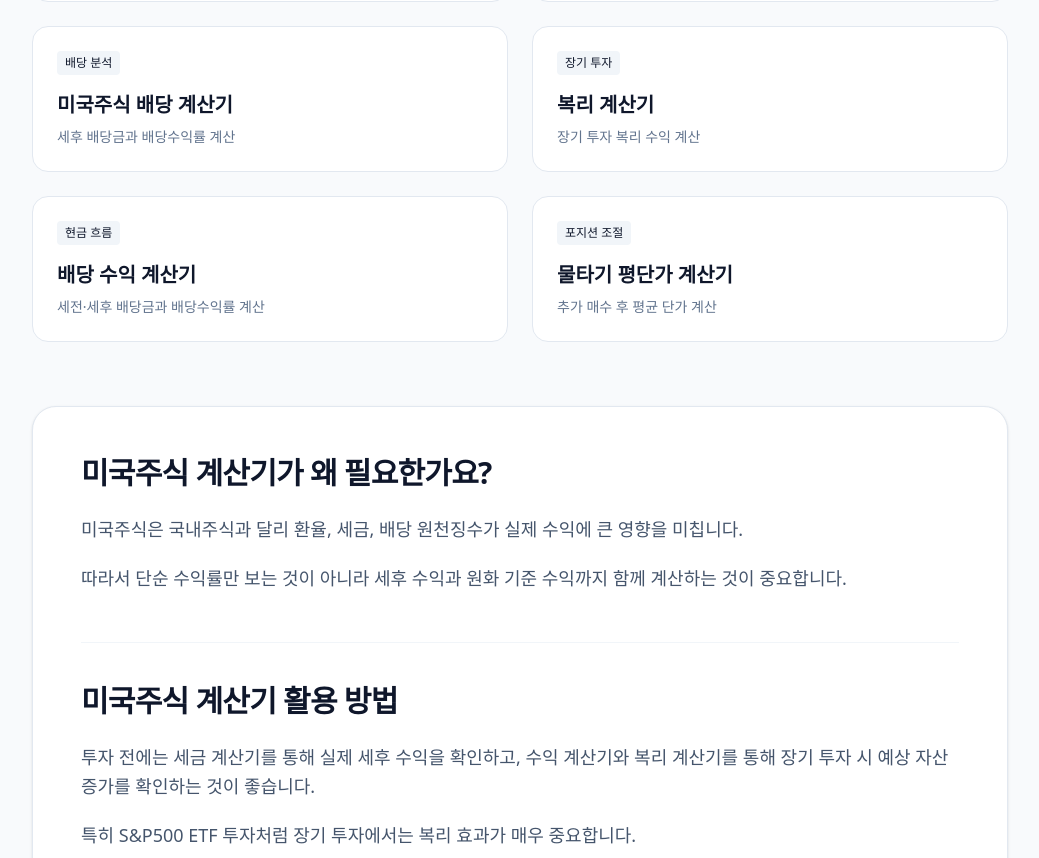
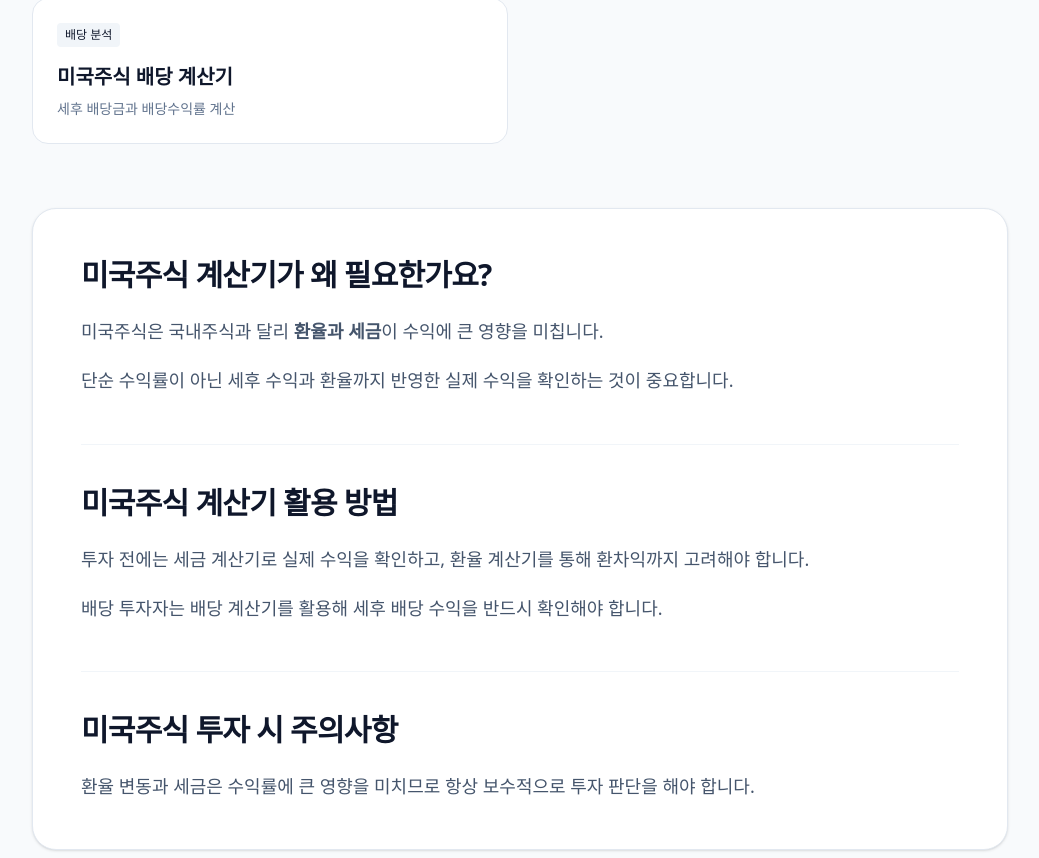
Before and after one commit to YG-coder/stock-calculator, a Next.js app: page /us-stocks in a window 1280 px wide. Shown: the part 682-1540 px from the top of the page, without its empty margins (120-1159 px from the left). Built offline with nearby package versions, Linux system fonts and the light colour scheme.

Commit message:
feat: 주식 수익률 계산기에 KRW/USD 통화 토글 추가

```diff
--- a/src/app/stocks/page.tsx
+++ b/src/app/stocks/page.tsx
@@ -44,6 +44,7 @@ export default function StocksPage() {
 
     return (
         <main className="min-h-screen bg-slate-50 text-slate-900 pb-20">
+            {/* 헤더 */}
             <section className="bg-white border-b border-slate-200">
                 <div className="mx-auto max-w-5xl px-6 py-20 md:py-28 text-center">
                     <span className="inline-flex rounded-full bg-slate-100 px-4 py-1.5 text-sm font-semibold text-slate-600 mb-6">
@@ -59,6 +60,7 @@ export default function StocksPage() {
                 </div>
             </section>
 
+            {/* 계산기 리스트 */}
             <div className="mx-auto max-w-5xl px-6 py-16">
                 <section className="grid gap-6 sm:grid-cols-2 mb-16">
                     {calculators.map((calc) => (
@@ -67,17 +69,26 @@ export default function StocksPage() {
                             href={calc.href}
                             className="group rounded-2xl bg-white p-6 border border-slate-200 hover:shadow-lg hover:-translate-y-1 transition"
                         >
-                            <div className="flex justify-between mb-4">
+                            {/* ✅ 공용 배지 포함 */}
+                            <div className="flex items-center gap-2 mb-4">
                                 <span className="text-xs bg-slate-100 px-2 py-1 rounded">
                                     {calc.badge}
                                 </span>
+
+                                {calc.isCommon && (
+                                    <span className="text-xs bg-blue-50 text-blue-600 px-2 py-1 rounded border border-blue-200">
+                                        공용
+                                    </span>
+                                )}
                             </div>
+
                             <h2 className="text-xl font-bold mb-2">{calc.title}</h2>
                             <p className="text-sm text-slate-500">{calc.desc}</p>
                         </Link>
                     ))}
                 </section>
 
+                {/* SEO 콘텐츠 */}
                 <SectionCard>
                     <Article title="주식 계산기가 왜 필요한가요?">
                         <p>
--- a/src/app/us-stocks/page.tsx
+++ b/src/app/us-stocks/page.tsx
@@ -4,21 +4,20 @@ import { SectionCard, Article } from "@/components/ui/Shared";
 import { CALCULATORS } from "@/lib/constants";
 
 export const metadata: Metadata = {
-    title: "미국주식 계산기 모음 | 세금, 수익률, 배당, 복리 계산",
+    title: "미국주식 계산기 모음 | 세금, 환율, 배당 계산",
     description:
-        "미국주식 투자에 필요한 세금 계산기, 수익률 계산기, 배당 계산기, 복리 계산기를 한 곳에서 확인하세요. 환율과 세금을 반영한 실제 수익을 계산할 수 있습니다.",
+        "미국주식 투자에 필요한 세금 계산기, 환율 수익 계산기, 배당 계산기를 한 곳에서 확인하세요. 실제 세후 수익과 환율 영향을 반영한 계산이 가능합니다.",
     keywords: [
         "미국주식 계산기",
-        "미국주식 세금 계산기",
-        "미국주식 수익률 계산기",
-        "배당 계산기",
-        "복리 계산기",
-        "S&P500 투자 계산",
+        "해외주식 세금 계산기",
+        "환율 수익 계산기",
+        "미국주식 배당 계산기",
+        "달러 투자 계산",
     ],
     openGraph: {
         title: "미국주식 계산기 모음 | 투자 필수 툴 허브",
         description:
-            "세금, 환율, 배당, 수익률까지 미국주식 투자에 필요한 모든 계산기를 한 곳에서 확인하세요.",
+            "세금, 환율, 배당까지 미국주식 투자에 필요한 핵심 계산기를 한 곳에서 확인하세요.",
         type: "website",
     },
 };
@@ -28,14 +27,18 @@ export default function USStocksPage() {
         "/overseas-stock-tax-calculator",
         "/us-stocks/exchange-profit",
         "/us-stocks/dividend",
-        "/compound-interest-calculator",
-        "/dividend-calculator",
-        "/average-price-calculator",
     ];
 
+    // ✅ 미국 전용만 (공용 제외)
     const calculators = CALCULATORS
-        .filter((c) => c.groups?.includes("us-stocks"))
+        .filter(
+            (c) =>
+                c.kind === "calculator" &&
+                c.groups?.includes("us-stocks") &&
+                !c.isCommon
+        )
         .sort((a, b) => order.indexOf(a.href) - order.indexOf(b.href));
+
     return (
         <main className="min-h-screen bg-slate-50 text-slate-900 pb-20">
             {/* 헤더 */}
@@ -48,8 +51,7 @@ export default function USStocksPage() {
                         미국주식 계산기 모음
                     </h1>
                     <p className="mt-6 text-lg text-slate-500 max-w-2xl mx-auto">
-                        세금, 수익률, 배당, 복리 계산까지 미국주식 투자에 필요한 핵심 계산기를
-                        한 곳에서 빠르게 확인하세요.
+                        세금, 환율, 배당까지 미국주식 투자에 필요한 핵심 계산기를 한 곳에서 빠르게 확인하세요.
                     </p>
                 </div>
             </section>
@@ -68,6 +70,7 @@ export default function USStocksPage() {
                                     {calc.badge}
                                 </span>
                             </div>
+
                             <h2 className="text-xl font-bold mb-2">{calc.title}</h2>
                             <p className="text-sm text-slate-500">{calc.desc}</p>
                         </Link>
@@ -78,25 +81,25 @@ export default function USStocksPage() {
                 <SectionCard>
                     <Article title="미국주식 계산기가 왜 필요한가요?">
                         <p>
-                            미국주식은 국내주식과 달리 환율, 세금, 배당 원천징수가 실제 수익에 큰 영향을 미칩니다.
+                            미국주식은 국내주식과 달리 <strong>환율과 세금</strong>이 수익에 큰 영향을 미칩니다.
                         </p>
                         <p>
-                            따라서 단순 수익률만 보는 것이 아니라 세후 수익과 원화 기준 수익까지 함께 계산하는 것이 중요합니다.
+                            단순 수익률이 아닌 세후 수익과 환율까지 반영한 실제 수익을 확인하는 것이 중요합니다.
                         </p>
                     </Article>
 
                     <Article title="미국주식 계산기 활용 방법">
                         <p>
-                            투자 전에는 세금 계산기를 통해 실제 세후 수익을 확인하고, 수익 계산기와 복리 계산기를 통해 장기 투자 시 예상 자산 증가를 확인하는 것이 좋습니다.
+                            투자 전에는 세금 계산기로 실제 수익을 확인하고, 환율 계산기를 통해 환차익까지 고려해야 합니다.
                         </p>
                         <p>
-                            특히 S&P500 ETF 투자처럼 장기 투자에서는 복리 효과가 매우 중요합니다.
+                            배당 투자자는 배당 계산기를 활용해 세후 배당 수익을 반드시 확인해야 합니다.
                         </p>
                     </Article>
 
                     <Article title="미국주식 투자 시 주의사항">
                         <p>
-                            환율 변동과 세금은 수익률에 큰 영향을 미치므로 항상 보수적인 기준으로 투자 판단을 해야 합니다.
+                            환율 변동과 세금은 수익률에 큰 영향을 미치므로 항상 보수적으로 투자 판단을 해야 합니다.
                         </p>
                     </Article>
                 </SectionCard>
--- a/src/lib/constants.ts
+++ b/src/lib/constants.ts
@@ -9,6 +9,7 @@ export type CalculatorItem = {
   kind: "calculator" | "hub";
   groups?: ("stocks" | "crypto" | "us-stocks")[];
   featured?: boolean;
+  isCommon?: boolean; // ✅ 공용 여부 추가
 };
 
 export const CALCULATORS: CalculatorItem[] = [
@@ -21,6 +22,7 @@ export const CALCULATORS: CalculatorItem[] = [
     badge: "수익 실현",
     kind: "calculator",
     groups: ["stocks"],
+    isCommon: true, // ✅ 공용
     featured: true,
   },
   {
@@ -30,7 +32,8 @@ export const CALCULATORS: CalculatorItem[] = [
     desc: "추가 매수 후 평균 단가 계산",
     badge: "포지션 조절",
     kind: "calculator",
-    groups: ["stocks", "us-stocks"],
+    groups: ["stocks"],
+    isCommon: true,
     featured: true,
   },
   {
@@ -41,6 +44,7 @@ export const CALCULATORS: CalculatorItem[] = [
     badge: "수익 실현",
     kind: "calculator",
     groups: ["stocks"],
+    isCommon: true,
   },
   {
     href: "/stop-loss-calculator",
@@ -50,6 +54,7 @@ export const CALCULATORS: CalculatorItem[] = [
     badge: "리스크 관리",
     kind: "calculator",
     groups: ["stocks"],
+    isCommon: true,
     featured: true,
   },
   {
@@ -60,6 +65,7 @@ export const CALCULATORS: CalculatorItem[] = [
     badge: "리스크 관리",
     kind: "calculator",
     groups: ["stocks"],
+    isCommon: true,
   },
   {
     href: "/risk-reward-calculator",
@@ -69,6 +75,7 @@ export const CALCULATORS: CalculatorItem[] = [
     badge: "전략 검증",
     kind: "calculator",
     groups: ["stocks"],
+    isCommon: true,
   },
   {
     href: "/position-size-calculator",
@@ -78,6 +85,7 @@ export const CALCULATORS: CalculatorItem[] = [
     badge: "자금 관리",
     kind: "calculator",
     groups: ["stocks"],
+    isCommon: true,
   },
   {
     href: "/dividend-calculator",
@@ -86,7 +94,8 @@ export const CALCULATORS: CalculatorItem[] = [
     desc: "세전·세후 배당금과 배당수익률 계산",
     badge: "현금 흐름",
     kind: "calculator",
-    groups: ["stocks", "us-stocks"],
+    groups: ["stocks"],
+    isCommon: true,
   },
   {
     href: "/compound-interest-calculator",
@@ -95,11 +104,12 @@ export const CALCULATORS: CalculatorItem[] = [
     desc: "장기 투자 복리 수익 계산",
     badge: "장기 투자",
     kind: "calculator",
-    groups: ["stocks", "us-stocks"],
+    groups: ["stocks"],
+    isCommon: true,
     featured: true,
   },
 
-  // ===== 미국 주식 =====
+  // ===== 미국 주식 (전용만) =====
   {
     href: "/overseas-stock-tax-calculator",
     label: "세금",
@@ -151,7 +161,7 @@ export const CALCULATORS: CalculatorItem[] = [
     href: "/crypto/leverage-profit",
     label: "레버리지 수익",
     title: "코인 레버리지 수익 계산기",
-    desc: "롱·숏 포지션의 실제 수익과 ROE 계산",
+    desc: "롱·숏 포지션 수익과 ROE 계산",
     badge: "선물 수익",
     kind: "calculator",
     groups: ["crypto"],
@@ -160,7 +170,7 @@ export const CALCULATORS: CalculatorItem[] = [
     href: "/crypto/profit",
     label: "코인 수익",
     title: "코인 수익 계산기",
-    desc: "매수·매도 가격과 수수료 기준 실제 순수익 계산",
+    desc: "매수·매도 가격 기준 순수익 계산",
     badge: "수익 계산",
     kind: "calculator",
     groups: ["crypto"],
@@ -169,7 +179,7 @@ export const CALCULATORS: CalculatorItem[] = [
     href: "/crypto/funding-fee",
     label: "펀딩비",
     title: "펀딩비 계산기",
-    desc: "포지션 규모와 펀딩비율 기준 예상 펀딩비 계산",
+    desc: "포지션 기준 예상 펀딩비 계산",
     badge: "펀딩비 분석",
     kind: "calculator",
     groups: ["crypto"],
@@ -178,7 +188,7 @@ export const CALCULATORS: CalculatorItem[] = [
     href: "/crypto/average",
     label: "코인 물타기",
     title: "코인 물타기 계산기",
-    desc: "추가 매수 후 평균 단가와 총 매수 금액 계산",
+    desc: "평균 단가 및 총 매수 금액 계산",
     badge: "평균 단가",
     kind: "calculator",
     groups: ["crypto"],
@@ -198,7 +208,7 @@ export const CALCULATORS: CalculatorItem[] = [
     href: "/crypto",
     label: "코인",
     title: "코인 계산기 모음",
-    desc: "청산가, 수익률, 레버리지 계산기",
+    desc: "암호화폐 계산기 모음",
     badge: "암호화폐",
     kind: "hub",
     featured: true,
```
